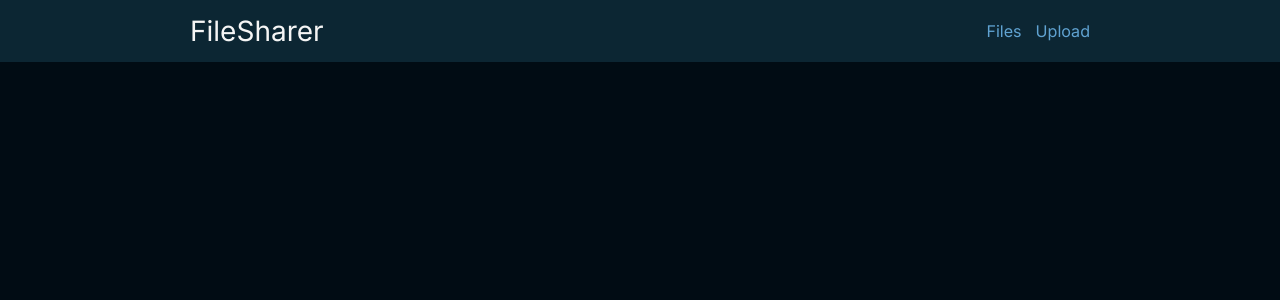
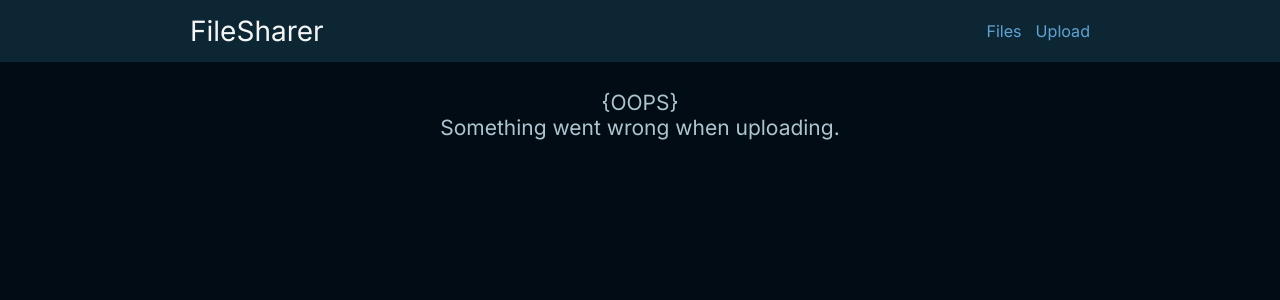
Before and after one commit to ricdotnet/file-sharer, a Nuxt app: page /error in a window 1280 px wide. Shown: the top 300 px of the page. Built offline with nearby package versions, Linux system fonts and the light colour scheme.

Commit message:
add logger and update error handling

```diff
--- a/package.json
+++ b/package.json
@@ -12,5 +12,8 @@
   "devDependencies": {
     "@nuxt/devtools": "latest",
     "nuxt": "^3.7.3"
+  },
+  "dependencies": {
+    "@ricdotnet/logger": "^0.2.2"
   }
 }
--- a/pages/Upload.vue
+++ b/pages/Upload.vue
@@ -1,6 +1,5 @@
 <script setup lang="ts">
   import {onMounted} from "@vue/runtime-core";
-  import {useError} from "#app/composables/error";
   import {Target} from "~/types";
 
   const filename = ref('Upload File'.toUpperCase());
--- /dev/null
+++ b/pages/error.vue
@@ -0,0 +1,22 @@
+<script setup lang="ts">
+
+</script>
+
+<template>
+  <div class="error-message">
+    <span>{OOPS}</span>
+    <span>Something went wrong when uploading.</span>
+  </div>
+</template>
+
+<style scoped>
+  .error-message {
+    width: 100%;
+    text-align: center;
+    color: var(--text-dim);
+    font-size: 1.5rem;
+    display: flex;
+    flex-direction: column;
+    margin-top: 2rem;
+  }
+</style>
```
Also changed, not shown: config.ts (+8 -0 lines), error.vue (deleted, +0 -16 lines), 2 other files (tests, documents, lock files or other folders).
